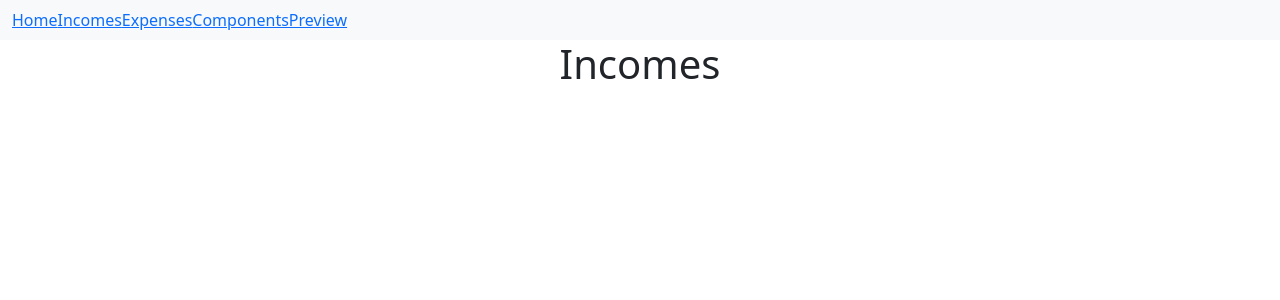
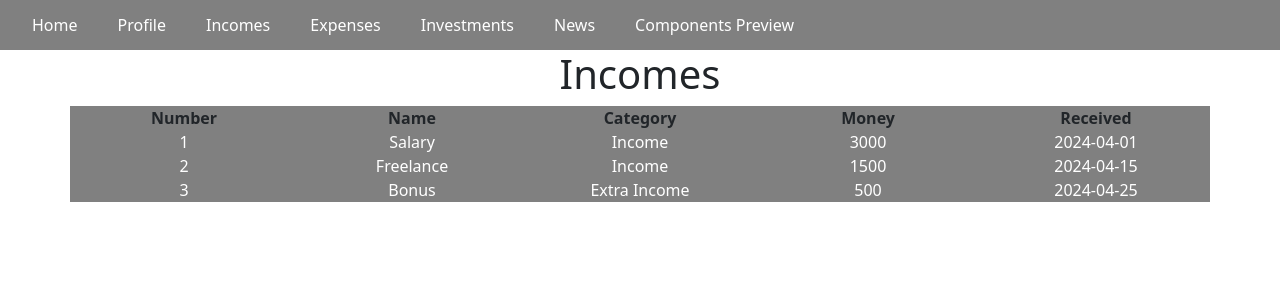
Before and after one commit to luckyluk07/ExpenseGuard, a React (Create React App) app in the folder expense_guard_frontend/: page /Incomes in a window 1280 px wide. Shown: the top 300 px of the page. Built offline with nearby package versions, Linux system fonts and the light colour scheme.

Commit message:
Add some style to navbar, create new pages and incomes grid

```diff
--- a/expense_guard_frontend/src/App.js
+++ b/expense_guard_frontend/src/App.js
@@ -7,6 +7,9 @@ import Expenses from "./Pages/Expenses";
 import Incomes from "./Pages/Incomes";
 import Home from "./Pages/Home";
 import NotFound from "./Pages/NotFound";
+import Profile from "./Pages/Profile";
+import News from "./Pages/News";
+import Investments from "./Pages/Investments";
 
 function App() {
   return (
@@ -14,9 +17,12 @@ function App() {
       <div className="App">
         <NavBar
           links={[
+            { name: "Profile", url: "/Profile" },
             { name: "Incomes", url: "/Incomes" },
             { name: "Expenses", url: "/Expenses" },
-            { name: "ComponentsPreview", url: "/ComponentsPreview" },
+            { name: "Investments", url: "/Investments" },
+            { name: "News", url: "/News" },
+            { name: "Components Preview", url: "/ComponentsPreview" },
           ]}
         />
         <main>
@@ -25,6 +31,9 @@ function App() {
             <Route path="ComponentsPreview" element={<ComponentsPreview />} />
             <Route path="Expenses" element={<Expenses />} />
             <Route path="Incomes" element={<Incomes />} />
+            <Route path="Profile" element={<Profile />} />
+            <Route path="News" element={<News />} />
+            <Route path="Investments" element={<Investments />} />
 
             <Route path="*" element={<NotFound />} />
           </Routes>
--- a/expense_guard_frontend/src/Components/Common/NavBar/NavBar.jsx
+++ b/expense_guard_frontend/src/Components/Common/NavBar/NavBar.jsx
@@ -1,12 +1,15 @@
 import React from "react";
 import { NavLink } from "react-router-dom";
+import styles from "./NavBar.module.scss";
 
 function NavBar({ links }) {
   return (
-    <nav className="navbar navbar-expand-lg bg-light">
+    <nav className={`navbar navbar-expand-lg ${styles.navigationLine}`}>
       <div className="container-fluid">
         {/* todo change href */}
-        <NavLink to="/">Home</NavLink>
+        <div className={styles.navigationItem}>
+          <NavLink to="/">Home</NavLink>
+        </div>
         <button
           className="navbar-toggler"
           type="button"
@@ -21,7 +24,11 @@ function NavBar({ links }) {
         <div className="collapse navbar-collapse" id="navbarNav">
           <div className="navbar-nav">
             {links.map((link) => {
-              return <NavLink to={link.url}>{link.name}</NavLink>;
+              return (
+                <div className={styles.navigationItem}>
+                  <NavLink to={link.url}>{link.name}</NavLink>
+                </div>
+              );
             })}
           </div>
         </div>
--- /dev/null
+++ b/expense_guard_frontend/src/Components/Common/NavBar/NavBar.module.scss
@@ -0,0 +1,20 @@
+.navigationLine {
+    background-color: gray;
+    width: 100%;
+    padding: 0px;
+}
+
+.navigationItem {
+    display: block;
+    height: 100%;
+    padding: 5px 20px;
+
+    a {
+        color: white;
+        text-decoration: none;
+    }
+}
+
+.navigationItem:hover {
+    background-color: black;
+}
--- /dev/null
+++ b/expense_guard_frontend/src/Components/Finance/IncomesGrid/IncomesGrid.jsx
@@ -0,0 +1,37 @@
+import React from "react";
+import styles from "./IncomesGrid.module.scss";
+
+const RESOURCE_NUMBER = "Number";
+const RESOURCE_NAME = "Name";
+const RESOURCE_CATEGORY = "Category";
+const RESOURCE_MONEY = "Money";
+const RESOURCE_RECEIVED = "Received";
+
+function IncomesGrid({ incomes }) {
+  return (
+    <div className={`container ${styles.gridSkin}`}>
+      <div className="row">
+        <div className={`col ${styles.headerItem}`}>{RESOURCE_NUMBER}</div>
+        <div className={`col ${styles.headerItem}`}>{RESOURCE_NAME}</div>
+        <div className={`col ${styles.headerItem}`}>{RESOURCE_CATEGORY}</div>
+        <div className={`col ${styles.headerItem}`}>{RESOURCE_MONEY}</div>
+        <div className={`col ${styles.headerItem}`}>{RESOURCE_RECEIVED}</div>
+      </div>
+      {incomes.map((income, index) => {
+        return (
+          <div className="row">
+            <div className={`col ${styles.gridItem}`}>{index + 1}</div>
+            <div className={`col ${styles.gridItem}`}>{income.name}</div>
+            <div className={`col ${styles.gridItem}`}>{income.category}</div>
+            <div className={`col ${styles.gridItem}`}>{income.money}</div>
+            <div className={`col ${styles.gridItem}`}>
+              {income.receivedDate}
+            </div>
+          </div>
+        );
+      })}
+    </div>
+  );
+}
+
+export default IncomesGrid;
--- /dev/null
+++ b/expense_guard_frontend/src/Components/Finance/IncomesGrid/IncomesGrid.module.scss
@@ -0,0 +1,10 @@
+.gridSkin {
+    background-color: gray;
+    .gridItem {
+        color: white;
+    }
+
+    .headerItem {
+        font-weight: bold;
+    }
+}
--- a/expense_guard_frontend/src/Pages/Incomes.jsx
+++ b/expense_guard_frontend/src/Pages/Incomes.jsx
@@ -1,9 +1,33 @@
 import React from "react";
+import IncomesGrid from "../Components/Finance/IncomesGrid/IncomesGrid";
 
 export default function Incomes() {
+  // todo remove mocked data
+  const mockedIncomes = [
+    {
+      name: "Salary",
+      category: "Income",
+      money: 3000,
+      receivedDate: "2024-04-01",
+    },
+    {
+      name: "Freelance",
+      category: "Income",
+      money: 1500,
+      receivedDate: "2024-04-15",
+    },
+    {
+      name: "Bonus",
+      category: "Extra Income",
+      money: 500,
+      receivedDate: "2024-04-25",
+    },
+  ];
+
   return (
     <div>
       <h1>Incomes</h1>
+      <IncomesGrid incomes={mockedIncomes} />
     </div>
   );
 }
--- /dev/null
+++ b/expense_guard_frontend/src/Pages/Investments.jsx
@@ -0,0 +1,9 @@
+import React from "react";
+
+export default function Investments() {
+  return (
+    <div>
+      <h1>Investments</h1>
+    </div>
+  );
+}
--- /dev/null
+++ b/expense_guard_frontend/src/Pages/News.jsx
@@ -0,0 +1,9 @@
+import React from "react";
+
+export default function News() {
+  return (
+    <div>
+      <h1>News</h1>
+    </div>
+  );
+}
--- /dev/null
+++ b/expense_guard_frontend/src/Pages/Profile.jsx
@@ -0,0 +1,9 @@
+import React from "react";
+
+export default function Profile() {
+  return (
+    <div>
+      <h1>Profile</h1>
+    </div>
+  );
+}
```
